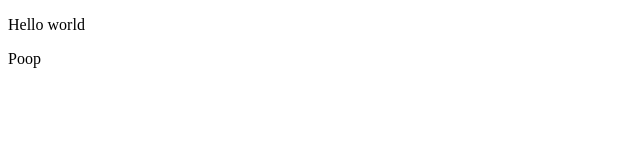
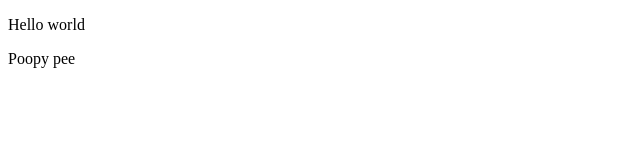
Before and after one commit to cdecker167/bpa-eco-house, a plain HTML site: page index.html in a window 1280 px wide. Shown: the full height of the page, 0-640 px from the left. Drawn offline with Linux system fonts and the light colour scheme.

Commit message:
Update index.html

```diff
--- a/index.html
+++ b/index.html
@@ -2,5 +2,5 @@
 <html>
   <p>Hello world</p>
 
-  <p>Poop</p>
+  <p>Poopy pee</p>
 <html>
```
